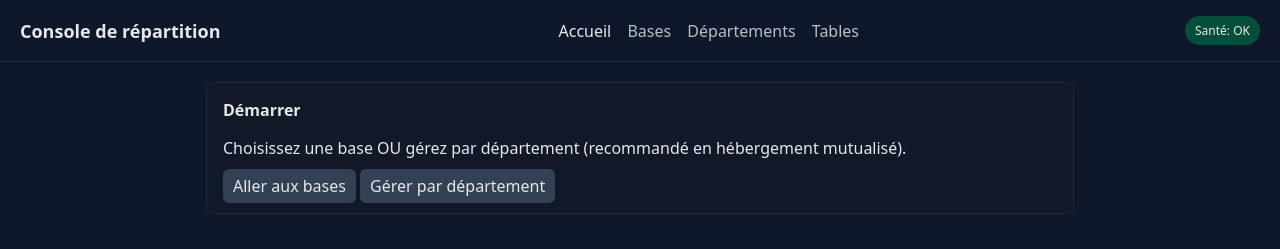
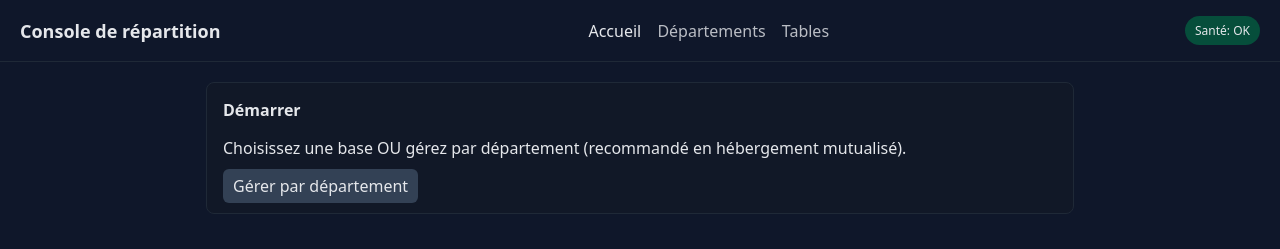
Before and after one commit to Ikram199/TachesRepartitionOdoo, a Flask app: page / in a window 1280 px wide. Shown: the top 249 px of the page. Run offline with Flask 3, Linux system fonts and the light colour scheme; the visitor is signed in with stand-in values (Sample User, id 1); data that the repository does not hold is empty.

```diff
--- a/templates/index.html
+++ b/templates/index.html
@@ -11,7 +11,7 @@
       <h1>Console de répartition</h1>
       <nav>
         <a href="/" class="active">Accueil</a>
-        <a href="/databases">Bases</a>
+
         <a href="/departments">Départements</a>
         {% if not file_only %}<a href="/tables">Tables</a>{% endif %}
       </nav>
@@ -24,7 +24,7 @@
         <h2>Démarrer</h2>
         <p>Choisissez une base OU gérez par département (recommandé en hébergement mutualisé).</p>
         <div class="actions">
-          <a class="btn" href="/databases">Aller aux bases</a>
+
           <a class="btn" href="/departments">Gérer par département</a>
         </div>
       </section>
```
